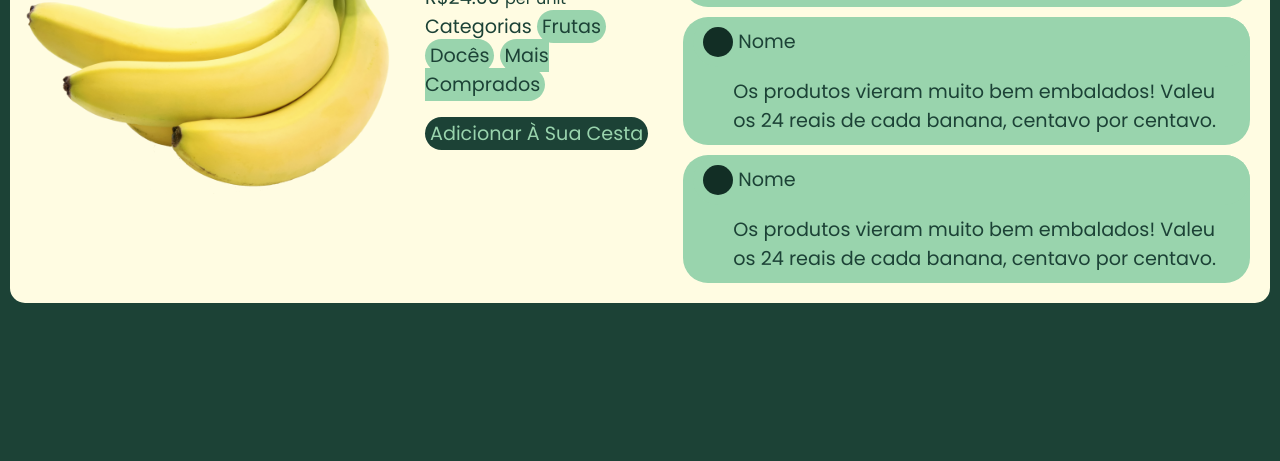
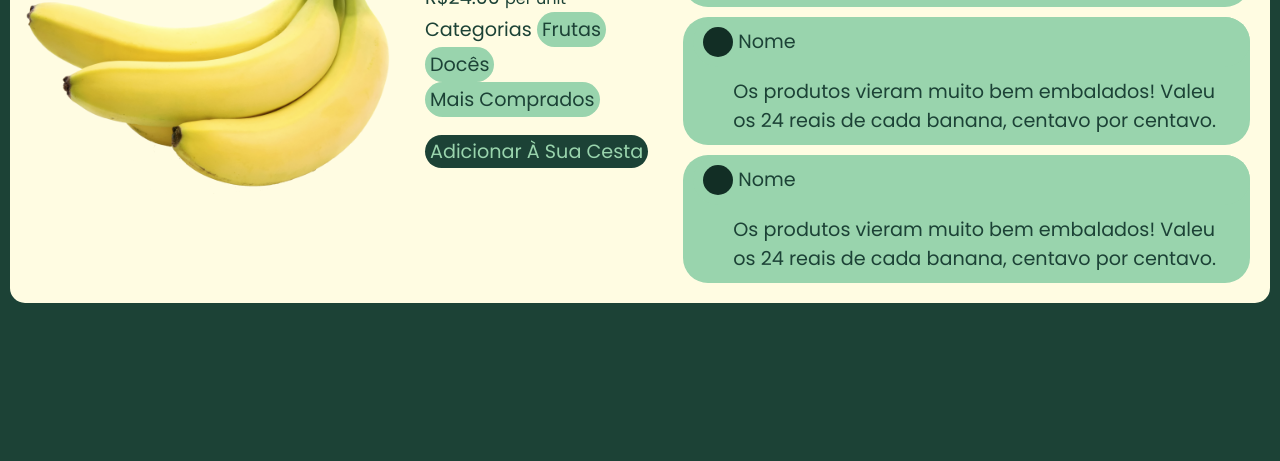
Before and after one commit to MiguelOliveira22/DaRoca, a plain HTML site: page DaRoça/DaRoca/product.html in a window 1280 px wide. Shown: the part 279-740 px from the top of the page. Drawn offline with Linux system fonts and the light colour scheme.

Commit message:
tag resolve

```diff
--- a/DaRoça/DaRoca/product.css
+++ b/DaRoça/DaRoca/product.css
@@ -22,6 +22,10 @@ footer{
     font-family: "Poppins", sans-serif;
     font-weight: 400;
     font-size: medium;
+}
+
+.unbreakeable{
+    display: inline-block;
 }
 
 .centralize{
--- a/DaRoça/DaRoca/product.html
+++ b/DaRoça/DaRoca/product.html
@@ -37,9 +37,9 @@
                 <div class="gap">
                     <div>
                         <span>Categorias</span>
-                        <span class="nodeco newpad color background">Frutas</span>
-                        <span class="nodeco newpad color background">Docês</span>
-                        <span class="nodeco newpad color background">Mais Comprados</span>
+                        <span class="nodeco newpad color background unbreakeable">Frutas</span>
+                        <span class="nodeco newpad color background unbreakeable">Docês</span>
+                        <span class="nodeco newpad color background unbreakeable">Mais Comprados</span>
                     </div>
                 </div>
                 <div class="padders">
```
